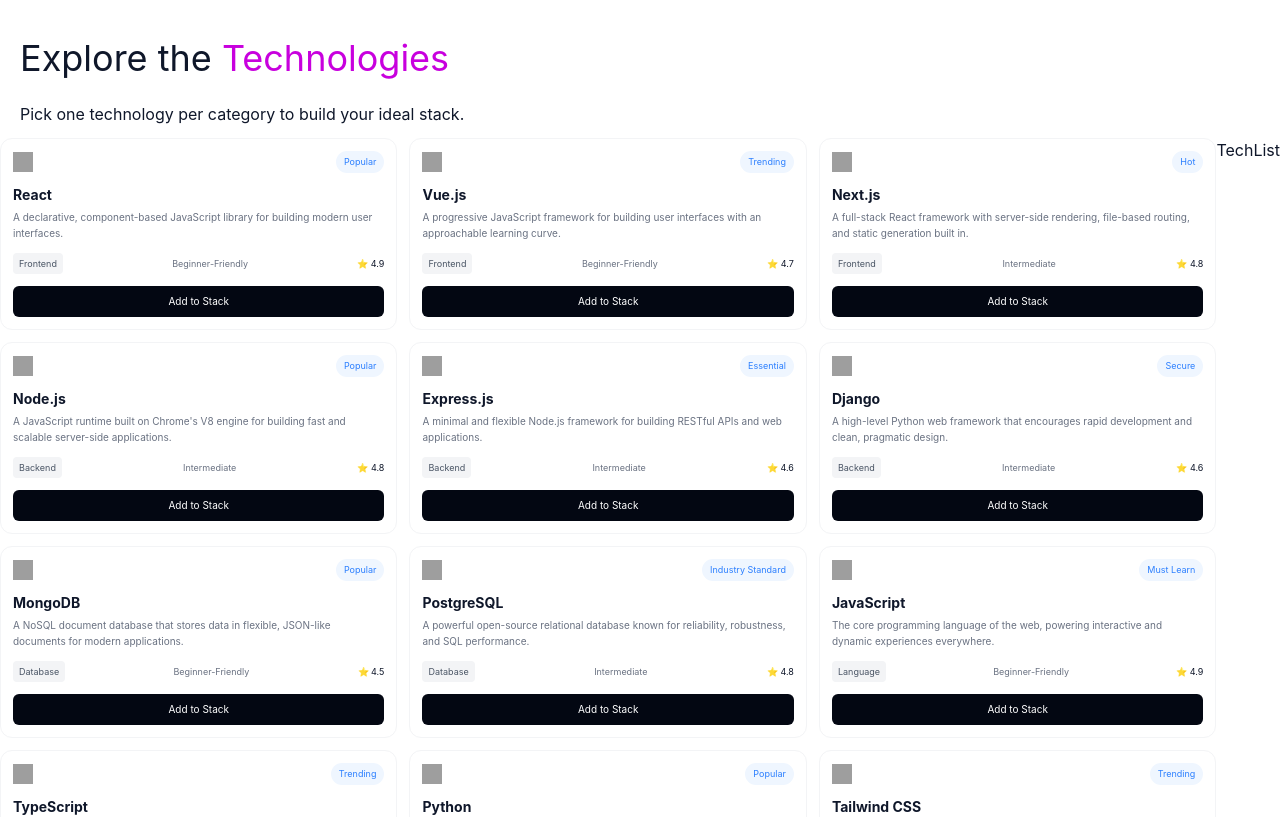
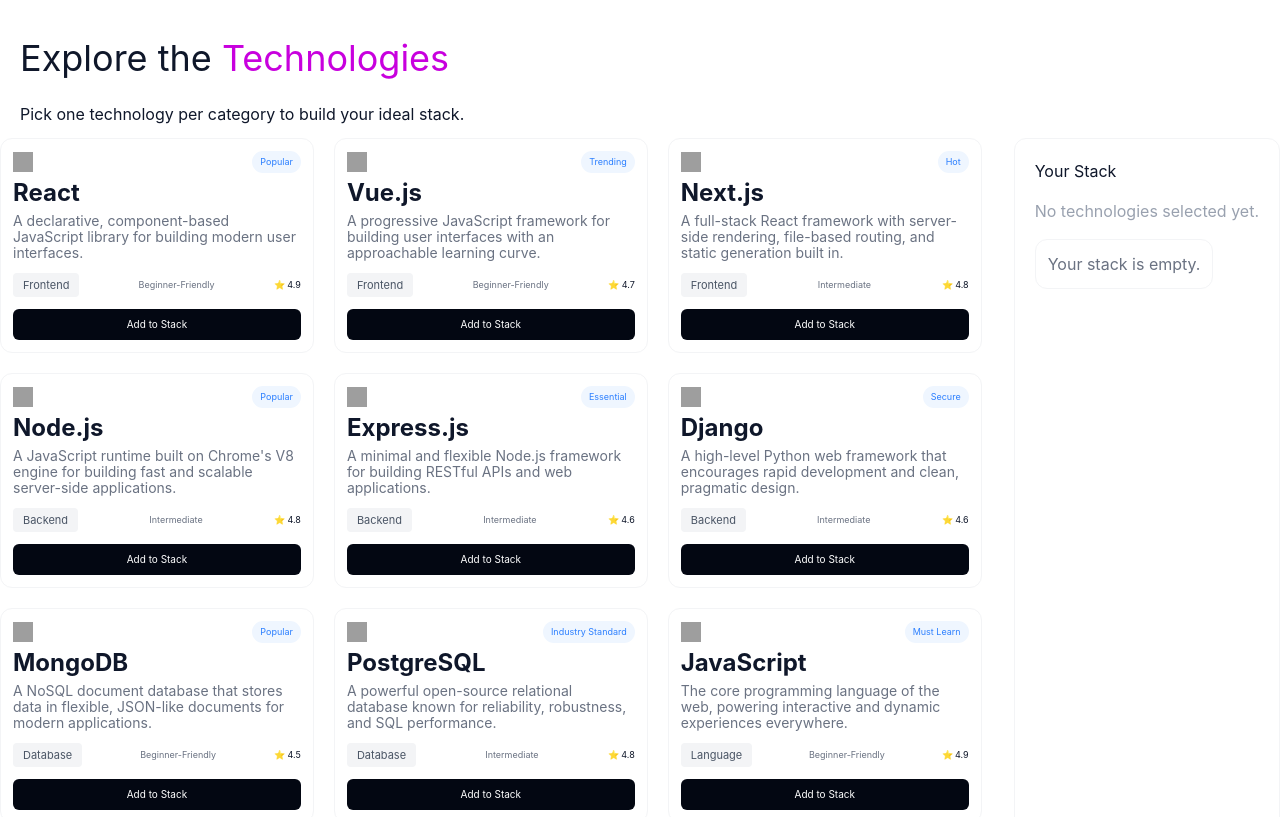
Before and after one commit to mdabirrahman12/dev-stack, a React (Vite) app: page / in a window 1280 px wide. Shown: the part 600-1417 px from the top of the page. Built offline with nearby package versions, Linux system fonts and the light colour scheme; grey boxes are pictures that could not be loaded.

Commit message:
techList added

```diff
--- a/src/components/TechCard.tsx
+++ b/src/components/TechCard.tsx
@@ -17,19 +17,19 @@
       </div>
 
       {/* Name */}
-      <h2 className="text-sm font-bold mt-3">
+      <h2 className="text-2xl font-bold mt-1">
         {tech.name}
       </h2>
 
       {/* Description */}
-      <p className="text-[10px] text-gray-500 mt-1 leading-4">
+      <p className="text-[14px] text-gray-500 mt-1 leading-4">
         {tech.description}
       </p>
 
       {/* Details */}
       <div className="flex justify-between items-center gap-1 mt-3">
 
-        <span className="bg-gray-100 text-gray-600 px-1.5 py-1 rounded text-[9px]">
+        <span className="bg-gray-100 text-gray-600 px-2.5 py-1 rounded text-[11px]">
           {tech.category}
         </span>
 
--- a/src/components/allTech.tsx
+++ b/src/components/allTech.tsx
@@ -4,14 +4,19 @@
 const allTech = ({allTech}) => {
     console.log(allTech);
     return (
-        <div className='flex col-span-12 md:col-span-9'>
-            <div className='grid grid-cols-1 md:grid-cols-3 gap-3'>
+        <div className='flex col-span-12 md:col-span-9 gap-8'>
+            <div className='grid grid-cols-1 md:grid-cols-3 gap-5'>
                 {allTech.map((tech) =>(
                     <TechCard key={tech.id} tech={tech}/>
 
                 ))}
             </div>
-            <div className='col-span-12 md:col-span-3'>TechList</div>
+            <div className=' bg-white border border-gray-100 rounded-xl p-5 col-span-12 md:col-span-5'>
+                <h1 className='text'>Your Stack</h1>
+                <p className='text-gray-400 whitespace-nowrap py-4'>No technologies selected yet.</p>
+                <button className='"bg-white border border-gray-100 rounded-xl p-3 text-gray-500'>Your stack is empty.</button>
+
+            </div>
         </div>
     );
 };
--- a/src/components/techList.tsx
+++ b/src/components/techList.tsx
@@ -2,9 +2,54 @@
 
 const techList = () => {
     return (
-        <div>
-            list
-        </div>
+ <div className="bg-white border border-gray-100 rounded-xl p-3">
+
+      {/* Icon and Badge */}
+      <div className="flex justify-between items-center">
+        <img
+          src={tech.icon}
+          alt={tech.name}
+          className="w-5 h-5"
+        />
+
+        <span className="bg-blue-50 text-blue-500 rounded-full px-2 py-1 text-[9px]">
+          {tech.badge}
+        </span>
+      </div>
+
+      {/* Name */}
+      <h2 className="text-sm font-bold mt-3">
+        {tech.name}
+      </h2>
+
+      {/* Description */}
+      <p className="text-[10px] text-gray-500 mt-1 leading-4">
+        {tech.description}
+      </p>
+
+      {/* Details */}
+      <div className="flex justify-between items-center gap-1 mt-3">
+
+        <span className="bg-gray-100 text-gray-600 px-1.5 py-1 rounded text-[9px]">
+          {tech.category}
+        </span>
+
+        <span className="text-gray-500 text-[9px]">
+          {tech.difficulty}
+        </span>
+
+        <span className="text-[9px]">
+          ⭐ {tech.rating}
+        </span>
+
+      </div>
+
+      {/* Button */}
+      <button className="bg-gray-950 text-white w-full rounded-md py-2 mt-3 text-[10px]">
+        Add to Stack
+      </button>
+
+    </div>
     );
 };
 
```
